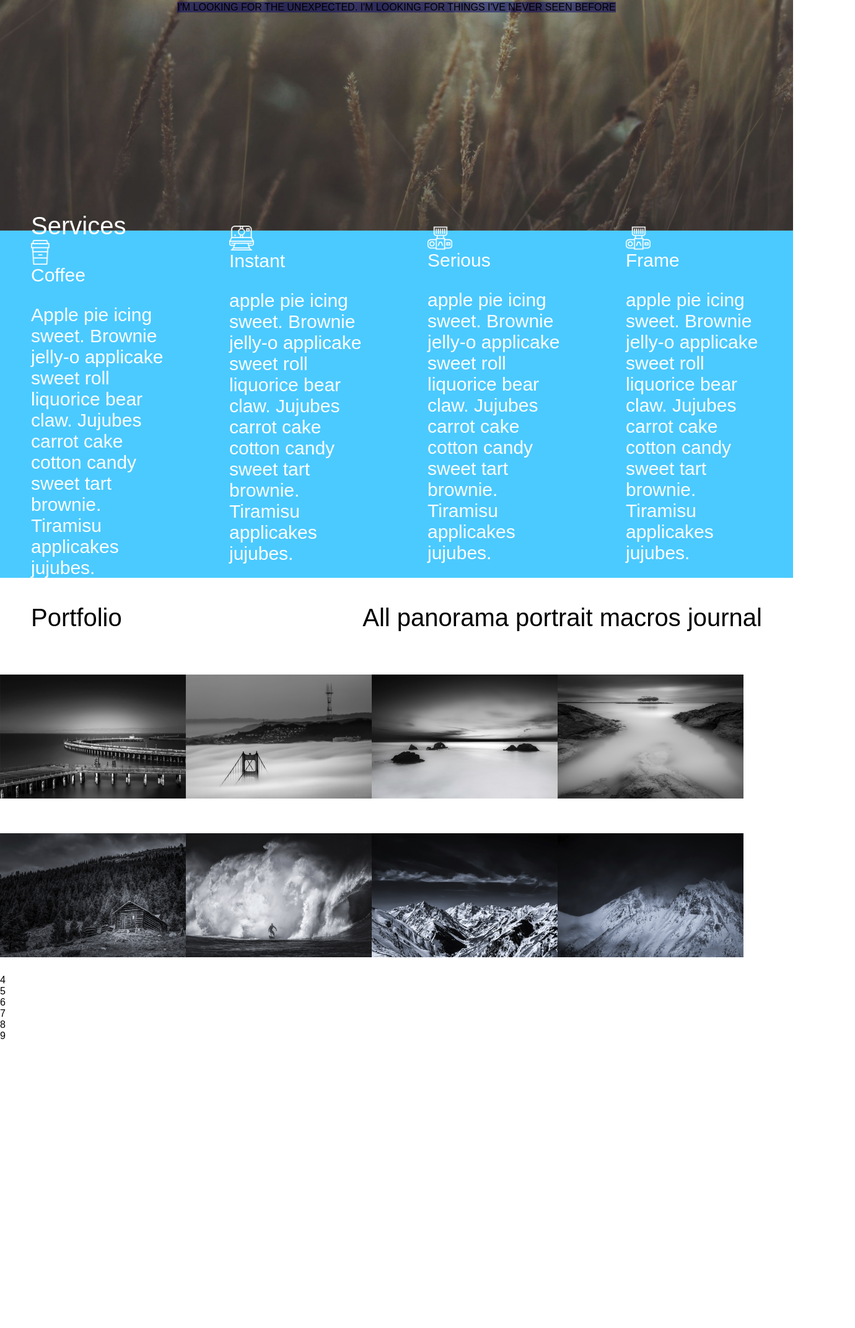
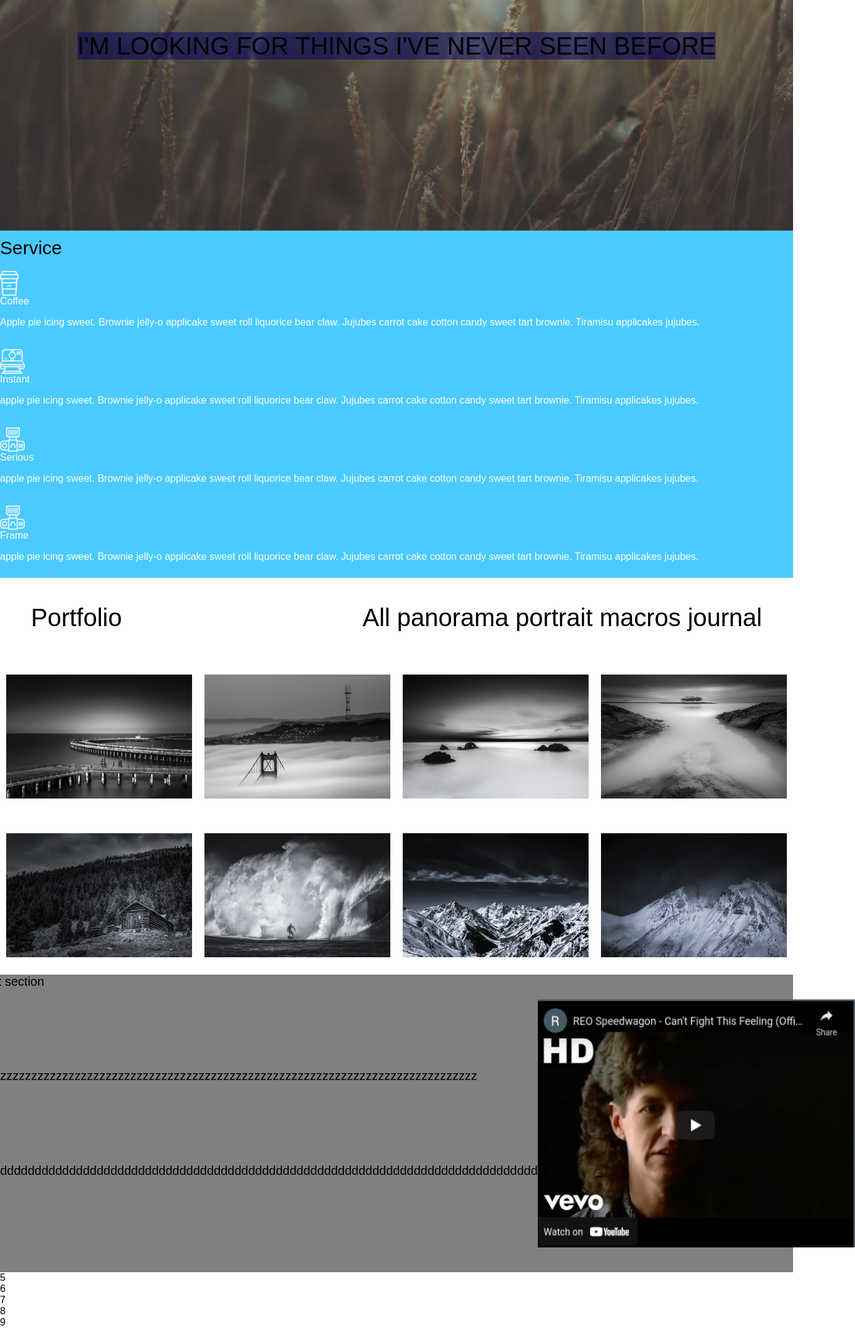
Before and after one commit to enzovcnt/blueasy, a plain HTML site: page index.html in a window 1280 px wide. Shown: the part 428-2570 px from the top of the page at 62% size, 1380 px wide, since content can reach past the window. Before the commit the page ends 2108 px from the top, so only its background shows below. Drawn offline with Linux system fonts and the light colour scheme; files that its build step writes are made by us from their sources; files whose address does not match are found by name.

Commit message:
add change

```diff
--- a/css/style.css
+++ b/css/style.css
@@ -25,6 +25,7 @@ html, body {
     background-color: rgba(0, 0, 100, 0.5);
     padding-left: 50px;
     padding-right: 50px;
+    font-size: 30px;
 }
 
 .text{
@@ -32,6 +33,8 @@ html, body {
     display: flex;
     align-items: center;
     justify-content: center;
+    flex-direction: column;
+    font-size: 40px;
 }
 mark{
     background-color: rgba(0,0,100, 0.5);
@@ -41,22 +44,25 @@ mark{
     height: 70vh;
     display: flex;
     background-image: url("../cloneCetteMaquette/images/fondservices.png");
+    flex-direction: column;
 }
 
-.sp1{
+.service{
     display: flex;
-    color: white;
-    font-size: 40px;
+    height: 10%;
+    font-size: 30px;
+    align-items: center;
 }
+
 
 .a{
     display: flex;
     flex: 1;
     flex-direction: column;
-    font-size: 30px;
+    font-size: px;
     color: white;
     justify-content: center;
-    padding: 50px;
+    height: 90%;
 }
 
 .three{
@@ -73,9 +79,45 @@ mark{
     padding-right: 50px;
     font-size: 40px;
 }
-.photo{
+.photo {
     height: 80%;
     display: flex;
-    flex-wrap: wrap;
+    flex-flow: row wrap;
+    align-items: center;
+    justify-content: space-around;
+}
+
+.four{
+    height: 60vh;
+    background-color: grey;
+    display: flex;
+    justify-content: center;
+
+}
+
+.four{
+    display: flex;
+    padding: ;
+}
+
+.tchanson{
+    display: flex;
+    flex-flow: column wrap;
+    font-size: 20px;
+    justify-content: space-between;
+
+}
+.youtube{
+    display: flex;
+    width: 40vw;
+    height: 50vh;
+}
+.ycontain{
+    display: flex;
     align-items: center;
 }
+
+.visit{
+    display: flex;
+    flex-direction: column;
+}
--- a/index.html
+++ b/index.html
@@ -15,16 +15,18 @@
                 <p>Home Services Features Portfolio Contact</p>
             </div>
             <div class="text">
-                <span><mark>I'M LOOKING FOR THE UNEXPECTED. I'M LOOKING FOR THINGS I'VE NEVER SEEN BEFORE</mark></span>
+                <p><mark>I'M LOOKING FOR THE UNEXPECTED. </mark></p>
+                <p><mark>I'M LOOKING FOR THINGS I'VE NEVER SEEN BEFORE</mark></p>
             </div>
 
         </div>
 
 
         <div class="two">
-
+            <div class="service">
+                <sp>Service</sp>
+            </div>
             <div class="a coffee">
-                <span class="sp1">Services</span>
                 <img src="../blueasy/cloneCetteMaquette/images/coffee.png" width="30" height="40">
             <span>Coffee</span>
                 <p>Apple pie icing sweet. Brownie jelly-o applicake sweet roll liquorice bear claw. Jujubes carrot cake cotton candy sweet tart brownie. Tiramisu applicakes jujubes.</p>
@@ -72,8 +74,28 @@
 
 
 
-        <div class="four">4</div>
+        <div class="four">
+            <div class="tchanson">
+                <span>Just default section</span>
+
+                <span>zzzzzzzzzzzzzzzzzzzzzzzzzzzzzzzzzzzzzzzzzzzzzzzzzzzzzzzzzzzzzzzzzzzzzzzzzzzzzzzzzzzzzzz</span>
+                <span>ddddddddddddddddddddddddddddddddddddddddddddddddddddddddddddddddddddddddddddddddddddddd</span>
+                <div class="visit">
+                    <span>visit me</span>
+                </div>
+            </div>
+            <div class="ycontain">
+                <img src="cloneCetteMaquette/images/chanson.png" class="youtube">
+            </div>
+
+        </div>
+
+
+
+
         <div class="five">5</div>
+
+
         <div class="six">6</div>
         <div class="seven">7</div>
         <div class="eight">8</div>
```
Also changed, not shown: cloneCetteMaquette/images/chanson.png (added).
